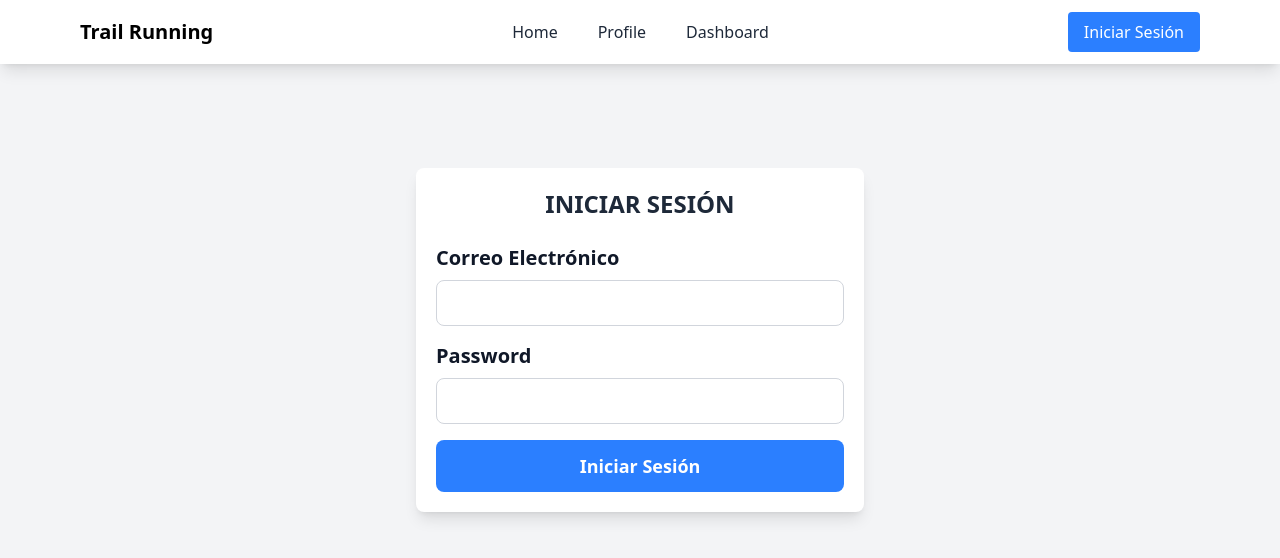
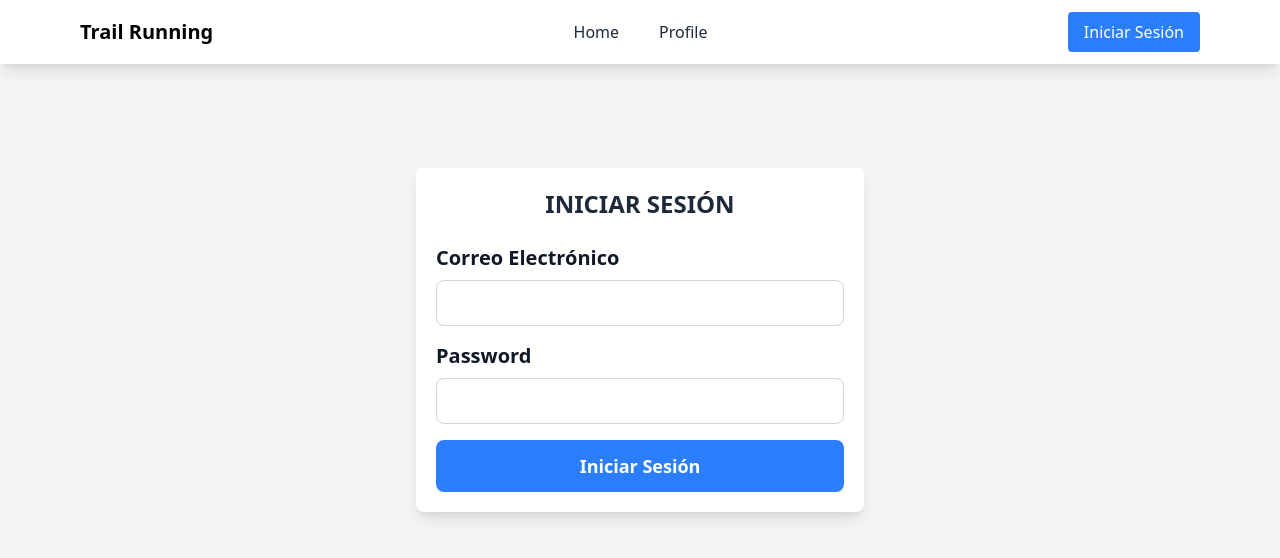
Before and after one commit to Fer-r/trailrunning, a React (Vite) app in the folder web/: page /login in a window 1280 px wide. Shown: the top 558 px of the page. Built offline with nearby package versions, Linux system fonts and the light colour scheme; no server answers.

Commit message:
dashboard removed

```diff
--- a/web/src/components/RaceList.jsx
+++ b/web/src/components/RaceList.jsx
@@ -1,9 +1,12 @@
 import { useFetch } from "../hooks/useFetch";
-
-const API_URL = import.meta.env.VITE_URL_API;
+import { getTrailRunning } from "../services/useServices";
 
 const RaceList = () => {
-  const { races, error, loading } = useFetch(`${API_URL}/api/trailrunning`);
+  const {
+    data: races,
+    error,
+    loading,
+  } = useFetch(getTrailRunning, []);
 
   return (
     <div className="min-h-screen w-11/12 mx-auto bg-slate-50/80 py-8 px-4">
--- a/web/src/layout/RootLayout.jsx
+++ b/web/src/layout/RootLayout.jsx
@@ -40,9 +40,6 @@ const RootLayout = () => {
               </Link>
               <Link to="/profile" className="text-gray-800 hover:text-sky-600 px-3 py-2">
                 Profile
-              </Link>
-              <Link to="/dashboard" className="text-gray-800 hover:text-sky-600 px-3 py-2">
-                Dashboard
               </Link>
             </div>
 
--- a/web/src/pages/Dashboard.jsx
+++ /dev/null
@@ -1,9 +0,0 @@
-import React from 'react'
-
-const Dashboard = () => {
-  return (
-    <div>Dashboard</div>
-  )
-}
-
-export default Dashboard
```
Also changed, not shown: 1 other file (tests, documents, lock files or other folders).
